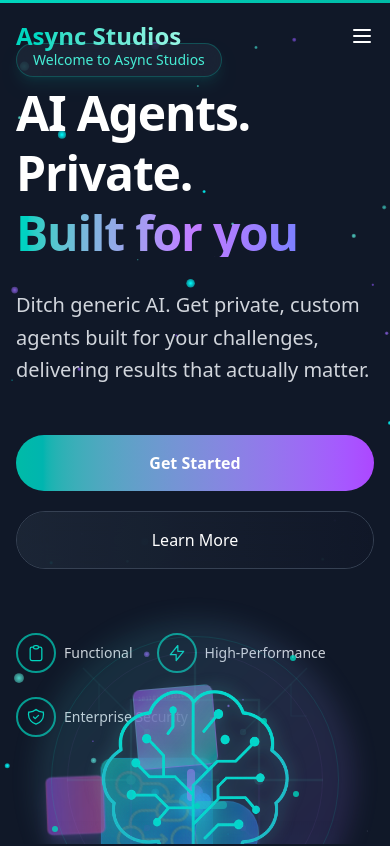
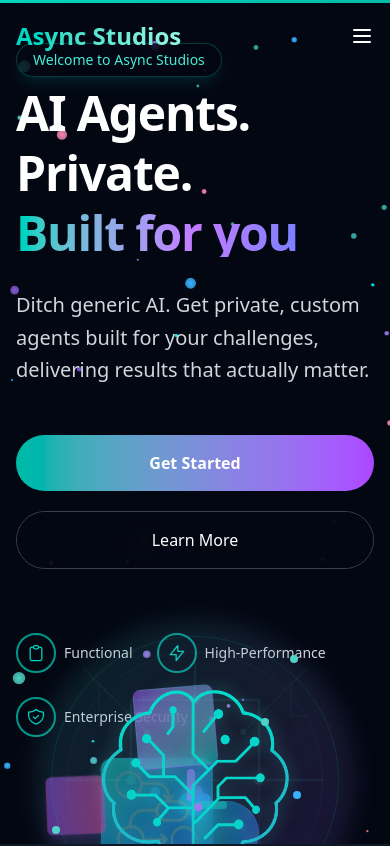
Before and after one commit to AryamanDubey28/async-website, a Next.js app: page / in a window 390 px wide. Shown: the top 846 px of the page. Built offline with nearby package versions, Linux system fonts and the light colour scheme.

Commit message:
Enhance Hero component with improved particle effects and visibility. Updated particle colors, sizes, and opacities for better aesthetics. Adjusted background and gradient styles for a more cohesive design. Increased canvas size for enhanced visual impact.

```diff
--- a/src/components/Hero.tsx
+++ b/src/components/Hero.tsx
@@ -111,7 +111,16 @@
   }, [generateStaticParticles]);
 
   // Memoize the colors array to prevent recreation on each render
-  const particleColors = useMemo(() => ['#4fd1c5', '#38b2ac', '#805AD5', '#6B46C1', '#00FFFF', '#2D3748'], []);
+  const particleColors = useMemo(() => [
+    '#4FD1C5', // Brighter teal
+    '#38B2AC',
+    '#9F7AEA', // Brighter purple
+    '#805AD5',
+    '#00FFFF', // Cyan
+    '#38B2FF', // Bright blue
+    '#F687B3', // Pink
+    '#FC8181'  // Red
+  ], []);
 
   // Memoize the number of particles based on device capabilities
   const particleCount = useMemo(() => {
@@ -165,8 +174,9 @@
         return particleGradientCache.get(cacheKey)!;
       }
 
-      const gradient = ctx.createRadialGradient(0, 0, 0, 0, 0, size * 2);
+      const gradient = ctx.createRadialGradient(0, 0, 0, 0, 0, size * 2.5);
       gradient.addColorStop(0, color + 'ff');
+      gradient.addColorStop(0.6, color + 'aa');
       gradient.addColorStop(1, color + '00');
       particleGradientCache.set(cacheKey, gradient);
       return gradient;
@@ -178,11 +188,11 @@
         particles.push({
           x: Math.random() * canvas.width,
           y: Math.random() * canvas.height,
-          size: Math.random() * 3.5 + 0.5, // More varied sizes
+          size: Math.random() * 4 + 1, // Increased size for better visibility
           speedX: (Math.random() - 0.5) * 0.4,
           speedY: (Math.random() - 0.5) * 0.4,
           color: particleColors[Math.floor(Math.random() * particleColors.length)],
-          opacity: Math.random() * 0.6 + 0.2, // More varied opacity
+          opacity: Math.random() * 0.8 + 0.3, // Increased opacity
           pulse: 0,
           pulseSpeed: Math.random() * 0.02 + 0.01 // For pulsing animation
         });
@@ -253,7 +263,8 @@
             const lineWidth = 0.5 * (1 - distance / connectionDistance);
 
             ctx.beginPath();
-            const opacity = Math.floor((1 - distance / connectionDistance) * 60).toString(16).padStart(2, '0');
+            // Increase opacity for better visibility on black background
+            const opacity = Math.floor((1 - distance / connectionDistance) * 90).toString(16).padStart(2, '0');
 
             // Use solid color instead of gradient for better performance
             ctx.strokeStyle = particle.color + opacity;
@@ -342,18 +353,18 @@
 
   // Rest of your component remains the same
   return (
-    <div className="relative h-screen w-full overflow-hidden bg-gray-900">
+    <div className="relative h-screen w-full overflow-hidden bg-gray-950">
       <canvas ref={canvasRef} className="absolute inset-0 z-0" />
 
       {/* Subtle radial gradient overlay for depth */}
-      <div className="absolute inset-0 bg-gradient-radial from-transparent to-gray-900/80 z-0"></div>
+      <div className="absolute inset-0 bg-gradient-radial from-transparent to-gray-950/80 z-0"></div>
 
       <div className={`relative z-10 h-full flex items-center justify-center transition-opacity duration-1000 ${isLoaded ? 'opacity-100' : 'opacity-0'}`}>
         <div className="container mx-auto px-4 lg:px-8 pt-16 pb-16">
           <div className="flex flex-col lg:flex-row items-center justify-between gap-16">
             {/* Left content column */}
             <div className="lg:w-1/2 space-y-8">
-              <div className="inline-block px-4 py-1.5 rounded-full bg-gray-800/70 backdrop-blur-lg border border-teal-500/30 mb-3 transform hover:scale-105 transition-all duration-300 shadow-lg shadow-teal-500/10">
+              <div className="inline-block px-4 py-1.5 rounded-full bg-gray-950/70 backdrop-blur-lg border border-teal-500/30 mb-3 transform hover:scale-105 transition-all duration-300 shadow-lg shadow-teal-500/10">
                 <p className="text-sm font-medium text-teal-300 flex items-center">
                   Welcome to Async Studios
                 </p>
@@ -388,7 +399,7 @@
                   onClick={handleLearnMore}
                   className="relative px-8 py-4 rounded-full border border-gray-700 backdrop-blur-lg text-white transition-all duration-300 hover:border-teal-400 focus:outline-none focus:ring-2 focus:ring-teal-400/30 overflow-hidden group">
                   <span className="relative z-10">Learn More</span>
-                  <span className="absolute inset-0 bg-gradient-to-r from-gray-800 to-gray-900 opacity-80"></span>
+                  <span className="absolute inset-0 bg-gradient-to-r from-gray-950 to-gray-950 opacity-80"></span>
                   <span className="absolute inset-0 bg-gradient-to-r from-teal-500/20 to-purple-500/20 opacity-0 group-hover:opacity-100 transition-opacity duration-300"></span>
                 </button>
               </div>
@@ -418,7 +429,7 @@
                   <div className="absolute inset-0 rounded-full border-2 border-teal-400/30 animate-ping-slow"></div>
 
                   {/* Main circle with glass effect */}
-                  <div className="absolute inset-8 bg-gray-900/60 backdrop-blur-xl rounded-full border border-teal-500/30 shadow-2xl shadow-teal-500/10"></div>
+                  <div className="absolute inset-8 bg-gray-950/60 backdrop-blur-xl rounded-full border border-teal-500/30 shadow-2xl shadow-teal-500/10"></div>
 
                   {/* Animated grid lines for tech effect */}
                   <div className="absolute inset-8 rounded-full overflow-hidden">
@@ -447,11 +458,12 @@
                             {isLoaded && particlePositions.map((particle, i) => (
                               <div
                                 key={i}
-                                className="absolute w-1.5 h-1.5 rounded-full bg-teal-400/80"
+                                className="absolute w-2 h-2 rounded-full bg-teal-400/90"
                                 style={{
                                   top: particle.top,
                                   left: particle.left,
-                                  animation: particle.animClass
+                                  animation: particle.animClass,
+                                  backgroundColor: i % 2 === 0 ? '#4FD1C5' : (i % 3 === 0 ? '#9F7AEA' : '#38B2FF')
                                 }}
                               ></div>
                             ))}
@@ -469,7 +481,7 @@
                       </div>
 
                       {/* Powered by text with better positioning and styling */}
-                      <div className="text-gray-300 text-sm font-medium inline-flex items-center px-3 py-1 rounded-full bg-gray-800/70 backdrop-blur-md border border-gray-700 mt-3 hover:border-teal-500/50 transition-colors duration-300">
+                      <div className="text-gray-300 text-sm font-medium inline-flex items-center px-3 py-1 rounded-full bg-gray-950/70 backdrop-blur-md border border-gray-700 mt-3 hover:border-teal-500/50 transition-colors duration-300">
                         <span className="inline-block w-2 h-2 rounded-full bg-teal-400 mr-2 animate-pulse"></span>
                         Powered by Async
                       </div>
@@ -480,7 +492,7 @@
                   <div className="absolute inset-0">
                     {isLoaded && (
                       <>
-                        <div className="absolute top-[15%] -left-32 max-w-[120px] rounded-md bg-gray-900/80 backdrop-blur-sm border border-gray-800 p-2 transform rotate-12 float-2 hidden lg:block">
+                        <div className="absolute top-[15%] -left-32 max-w-[120px] rounded-md bg-gray-950/80 backdrop-blur-sm border border-gray-800 p-2 transform rotate-12 float-2 hidden lg:block">
                           <div className="text-[8px] font-mono">
                             <span className="text-purple-400">async</span> <span className="text-teal-300">function</span> <span className="text-amber-300">processData</span>() {'{'}
                             <br/>
@@ -490,7 +502,7 @@
                           </div>
                         </div>
 
-                        <div className="absolute bottom-[20%] -right-36 max-w-[130px] rounded-md bg-gray-900/80 backdrop-blur-sm border border-gray-800 p-2 transform -rotate-6 float-3 hidden lg:block">
+                        <div className="absolute bottom-[20%] -right-36 max-w-[130px] rounded-md bg-gray-950/80 backdrop-blur-sm border border-gray-800 p-2 transform -rotate-6 float-3 hidden lg:block">
                           <div className="text-[8px] font-mono">
                             <span className="text-purple-400">class</span> <span className="text-teal-300">AsyncAgent</span> {'{'}
                             <br/>
@@ -509,13 +521,13 @@
 
                   {/* Multi-layered orbital rings */}
                   <div className="absolute w-full h-full animate-spin-slow">
-                    <div className="absolute top-0 left-1/2 -translate-x-1/2 w-4 h-4 rounded-full bg-teal-400 shadow-lg shadow-teal-400/50"></div>
-                    <div className="absolute bottom-0 left-1/2 -translate-x-1/2 w-4 h-4 rounded-full bg-purple-400 shadow-lg shadow-purple-400/50"></div>
+                    <div className="absolute top-0 left-1/2 -translate-x-1/2 w-4 h-4 rounded-full bg-teal-400 shadow-lg shadow-teal-400/70"></div>
+                    <div className="absolute bottom-0 left-1/2 -translate-x-1/2 w-4 h-4 rounded-full bg-purple-400 shadow-lg shadow-purple-400/70"></div>
                   </div>
 
                   <div className="absolute w-full h-full animate-spin-reverse-slow">
-                    <div className="absolute left-0 top-1/2 -translate-y-1/2 w-4 h-4 rounded-full bg-blue-400 shadow-lg shadow-blue-400/50"></div>
-                    <div className="absolute right-0 top-1/2 -translate-y-1/2 w-4 h-4 rounded-full bg-teal-400 shadow-lg shadow-teal-400/50"></div>
+                    <div className="absolute left-0 top-1/2 -translate-y-1/2 w-4 h-4 rounded-full bg-blue-400 shadow-lg shadow-blue-400/70"></div>
+                    <div className="absolute right-0 top-1/2 -translate-y-1/2 w-4 h-4 rounded-full bg-teal-400 shadow-lg shadow-teal-400/70"></div>
                   </div>
 
                   {/* Data stream effect */}
```
